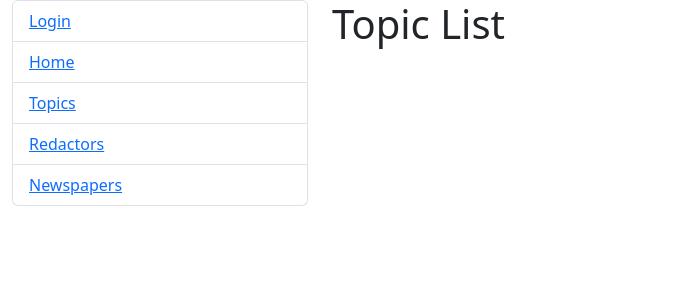
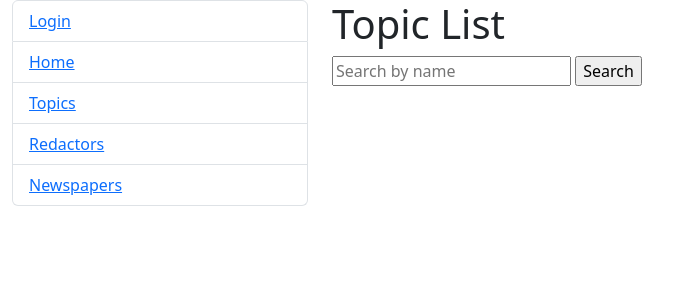
Before and after one commit to T-Vlad-96/agency-inform, a Django app: page /topics/ in a window 1280 px wide. Shown: the top 300 px of the page, without its empty margins (0-693 px from the left). Run offline with Django 4.2, Linux system fonts and the light colour scheme; data that the repository does not hold is empty.

Commit message:
add 'forms.py' file to 'tracker' app dirrectory with class 'TopicSearchForm'. Redefine the methods 'get_context_data' and 'get_queryset' inside 'TopicListView' class. Add the form for topic searching inside 'topic_list.html' template.

```diff
--- a/templates/tracker/topic_list.html
+++ b/templates/tracker/topic_list.html
@@ -3,6 +3,10 @@
 
 {% block content %}
   <h1>Topic List</h1>
+  <form action="" method="get">
+    {{ search_form }}
+    <input type="submit" value="Search">
+  </form>
   <br>
   <ol>
     {% for topic in topic_list %}
--- /dev/null
+++ b/tracker/forms.py
@@ -0,0 +1,15 @@
+from django import forms
+
+
+class TopicSearchForm(forms.Form):
+    name = forms.CharField(
+        label="",
+        required=False,
+        max_length=255,
+        widget=forms.TextInput(
+            attrs={
+                "placeholder": "Search by name",
+            }
+        ),
+
+    )
--- a/tracker/views.py
+++ b/tracker/views.py
@@ -1,7 +1,17 @@
 from django.http import HttpRequest, HttpResponse
 from django.shortcuts import render
 from django.urls import reverse_lazy
-from django.views.generic import ListView, CreateView, UpdateView, DeleteView, DetailView
+from django.views.generic import (
+    ListView,
+    CreateView,
+    UpdateView,
+    DeleteView,
+    DetailView,
+)
+from .forms import (
+    TopicSearchForm,
+)
+
 
 from tracker.models import Topic, Redactor, Newspaper
 
@@ -27,7 +37,21 @@ def index(request: HttpRequest) -> HttpResponse:
 class TopicListView(ListView):
     model = Topic
     paginate_by = 5
+    search_form = TopicSearchForm
 
+    def get_context_data(self, *, object_list=None, **kwargs):
+        context = super().get_context_data(**kwargs)
+        context["search_form"] = TopicSearchForm(self.request.GET)
+        return context
+
+    def get_queryset(self):
+        self.queryset = super().get_queryset()
+        search_form = TopicSearchForm(self.request.GET)
+        if search_form.is_valid():
+            return self.queryset.filter(
+                name__icontains=search_form.cleaned_data["name"]
+            )
+        return self.queryset
 
 class TopicCreateView(CreateView):
     model = Topic
```
